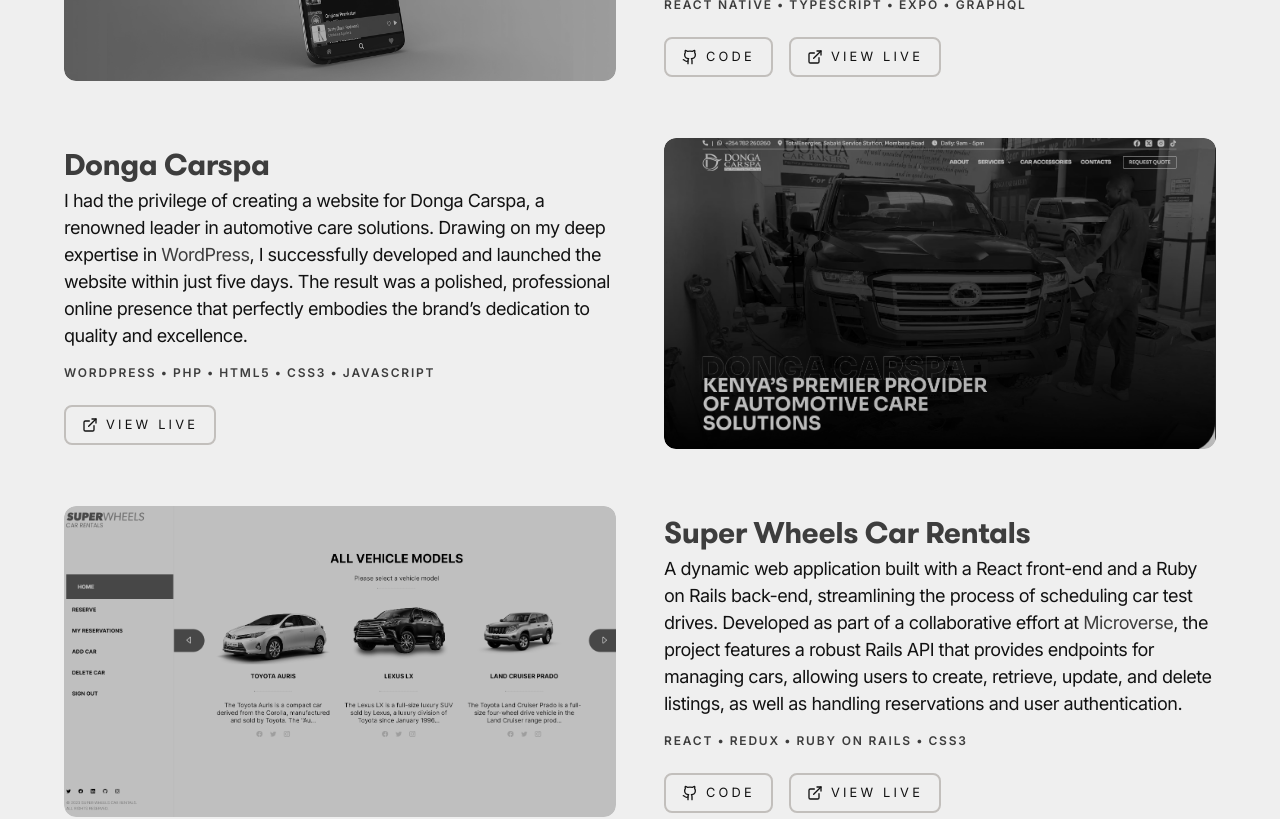
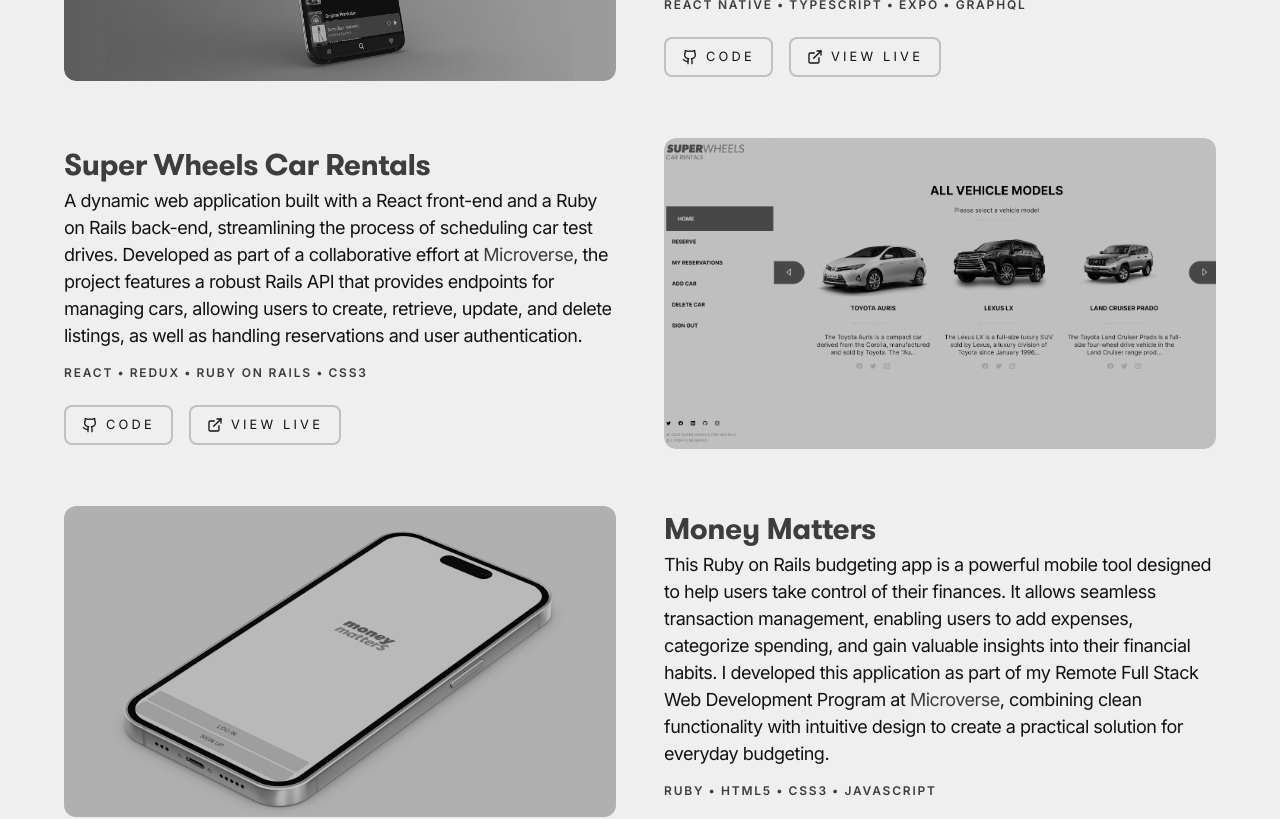
Before and after one commit to DJ-MrJay/profolio, a Next.js app: page /main in a window 1280 px wide. Shown: the part 1600-2419 px from the top of the page. Built offline with nearby package versions, Linux system fonts and the light colour scheme.

Commit message:
Update Work

```diff
--- a/src/components/sections/Work.tsx
+++ b/src/components/sections/Work.tsx
@@ -64,30 +64,30 @@
     codeUrl: "https://github.com/DJ-MrJay/spoticlone",
     liveUrl: "https://spoticlone-demo.vercel.app",
   },
-  {
-    title: "Donga Carspa",
-    description: (
-      <>
-        I had the privilege of creating a website for Donga Carspa, a renowned
-        leader in automotive care solutions. Drawing on my deep expertise in{" "}
-        <a
-          href="https://www.wordpress.com"
-          target="_blank"
-          rel="noopener noreferrer"
-          style={{ color: "var(--shade-500)" }}
-        >
-          WordPress
-        </a>
-        , I successfully developed and launched the website within just five
-        days. The result was a polished, professional online presence that
-        perfectly embodies the brand’s dedication to quality and excellence.
-      </>
-    ),
-    image: "/assets/images/donga-shot.png",
-    tags: ["WordPress", "PHP", "HTML5", "CSS3", "JavaScript"],
-    liveUrl: "https://donga.co.ke",
-    reverse: true,
-  },
+  // {
+  //   title: "Donga Carspa",
+  //   description: (
+  //     <>
+  //       I had the privilege of creating a website for Donga Carspa, a renowned
+  //       leader in automotive care solutions. Drawing on my deep expertise in{" "}
+  //       <a
+  //         href="https://www.wordpress.com"
+  //         target="_blank"
+  //         rel="noopener noreferrer"
+  //         style={{ color: "var(--shade-500)" }}
+  //       >
+  //         WordPress
+  //       </a>
+  //       , I successfully developed and launched the website within just five
+  //       days. The result was a polished, professional online presence that
+  //       perfectly embodies the brand’s dedication to quality and excellence.
+  //     </>
+  //   ),
+  //   image: "/assets/images/donga-shot.png",
+  //   tags: ["WordPress", "PHP", "HTML5", "CSS3", "JavaScript"],
+  //   liveUrl: "https://donga.co.ke",
+  //   reverse: true,
+  // },
   {
     title: "Super Wheels Car Rentals",
     description: (
@@ -112,6 +112,7 @@
     tags: ["React", "Redux", "Ruby On Rails", "CSS3"],
     codeUrl: "https://github.com/Itswali/Rental-Cars",
     liveUrl: "https://supercarsrentals.onrender.com/",
+    reverse: true,
   },
   {
     title: "Money Matters",
@@ -139,7 +140,6 @@
     tags: ["Ruby", "HTML5", "CSS3", "JavaScript"],
     codeUrl: "https://github.com/DJ-MrJay/Money-Matters",
     liveUrl: "https://money-matters-p0pp.onrender.com/",
-    reverse: true,
   },
   {
     title: "Blog App",
@@ -148,6 +148,7 @@
     image: "/assets/images/blog-app.png",
     tags: ["Ruby", "HTML5", "CSS3", "JavaScript"],
     codeUrl: "https://github.com/DJ-MrJay/My-Blog-App",
+    reverse: true,
   },
   {
     title: "Phil Logistics",
@@ -171,7 +172,6 @@
     image: "/assets/images/phil-shot.png",
     tags: ["WordPress", "PHP", "HTML5", "CSS3", "JavaScript"],
     liveUrl: "https://phil-logistics.com/",
-    reverse: true,
   },
   {
     title: "Bookstore CMS",
@@ -198,6 +198,7 @@
     tags: ["React", "Redux", "HTML5", "CSS3"],
     codeUrl: "https://github.com/DJ-MrJay/Awesome-books",
     liveUrl: "https://dj-mrjay.github.io/bookstore/",
+    reverse: true,
   },
   {
     title: "SJZ Flowers",
@@ -222,7 +223,6 @@
     image: "/assets/images/sjz-snap.jpg",
     tags: ["WordPress", "PHP", "HTML5", "CSS3", "JavaScript"],
     liveUrl: "https://sjzflowers.co.ke/",
-    reverse: true,
   },
   {
     title: "Brandchamp Marketing",
@@ -247,6 +247,7 @@
     image: "/assets/images/brand-champ.jpg",
     tags: ["WordPress", "PHP", "HTML5", "CSS3", "JavaScript"],
     liveUrl: "https://brandchamp.co.ke/",
+    reverse: true,
   },
 ];
 
```
